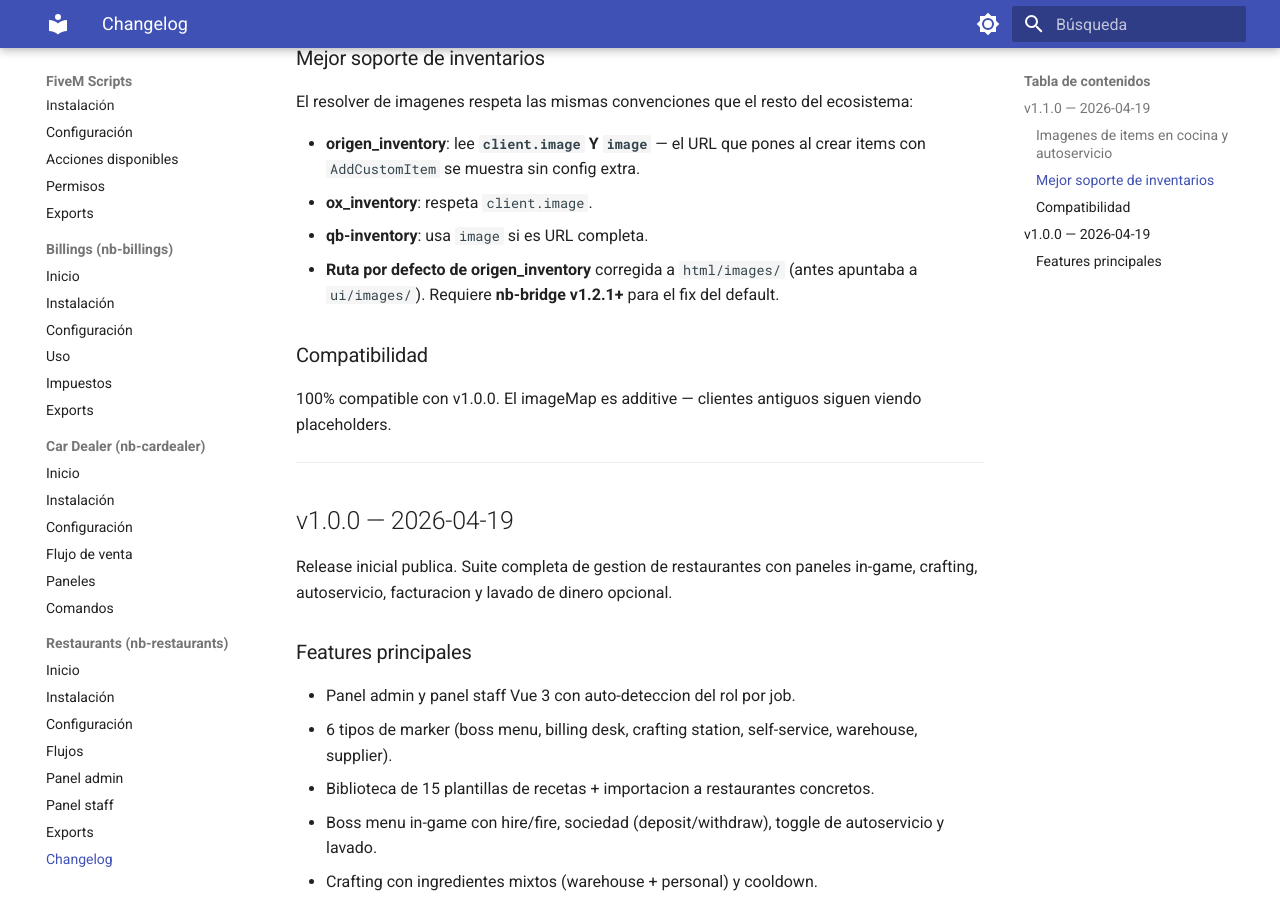
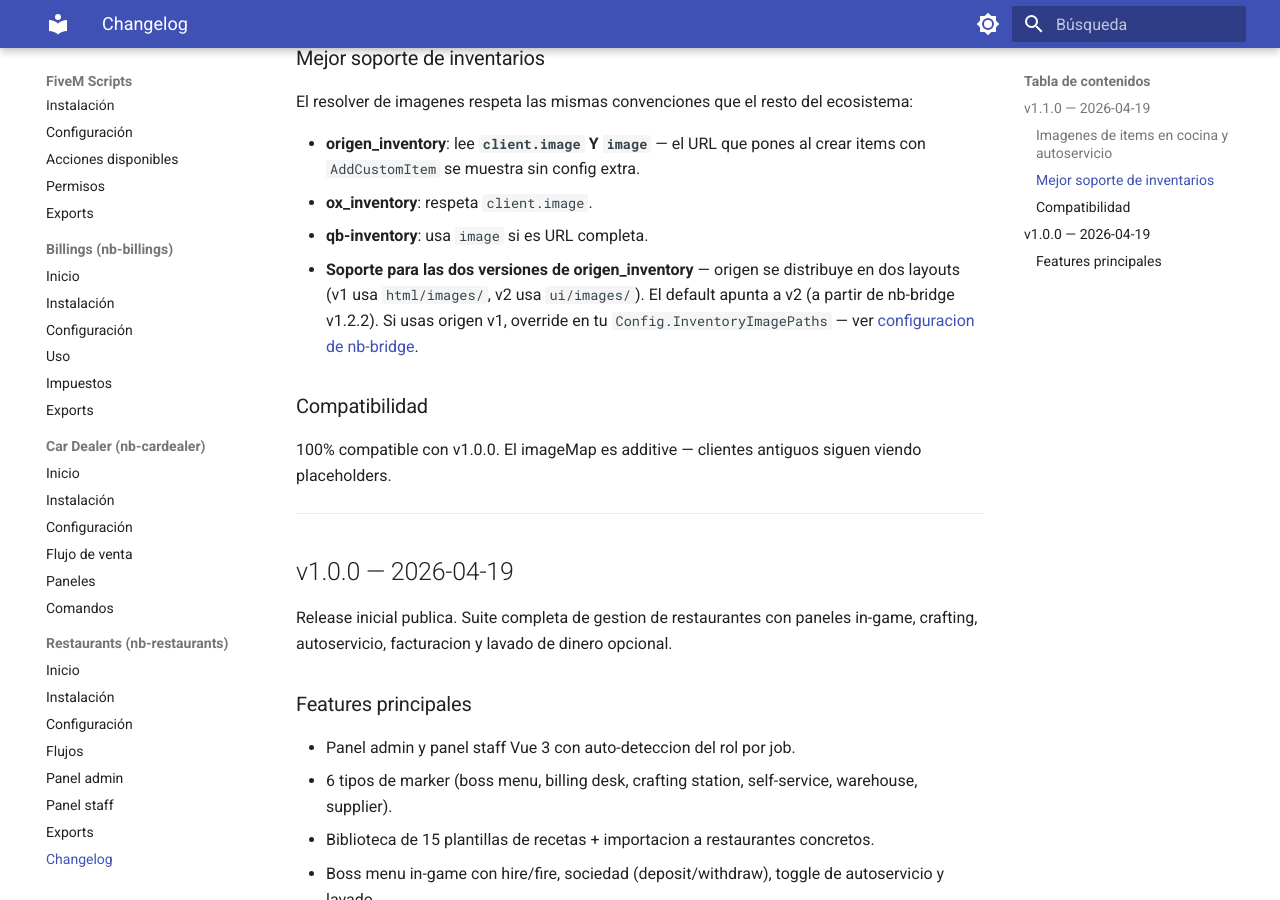
Before and after one commit to neenbyss/docs, an MkDocs documentation site: the page built from docs/fivem/nb-restaurants/changelog.md, in a window 1280 px wide and 900 px high, scrolled down 826 px. Built offline with MkDocs 1.6.1 and Material for MkDocs 9.7.7, drawn with Linux system fonts in a browser that asks for light colours.

Commit message:
docs(nb-restaurants): clarify origen v1 vs v2 note in v1.1.0 changelog

```diff
--- a/docs/fivem/nb-restaurants/changelog.md
+++ b/docs/fivem/nb-restaurants/changelog.md
@@ -28,7 +28,7 @@ El resolver de imagenes respeta las mismas convenciones que el resto del ecosist
 - **origen_inventory**: lee **`client.image` Y `image`** — el URL que pones al crear items con `AddCustomItem` se muestra sin config extra.
 - **ox_inventory**: respeta `client.image`.
 - **qb-inventory**: usa `image` si es URL completa.
-- **Ruta por defecto de origen_inventory** corregida a `html/images/` (antes apuntaba a `ui/images/`). Requiere **nb-bridge v1.2.1+** para el fix del default.
+- **Soporte para las dos versiones de origen_inventory** — origen se distribuye en dos layouts (v1 usa `html/images/`, v2 usa `ui/images/`). El default apunta a v2 (a partir de nb-bridge v1.2.2). Si usas origen v1, override en tu `Config.InventoryImagePaths` — ver [configuracion de nb-bridge](../nb-bridge/configuracion.md#origen-inventory-v1-vs-v2).
 
 ### Compatibilidad
 
```
